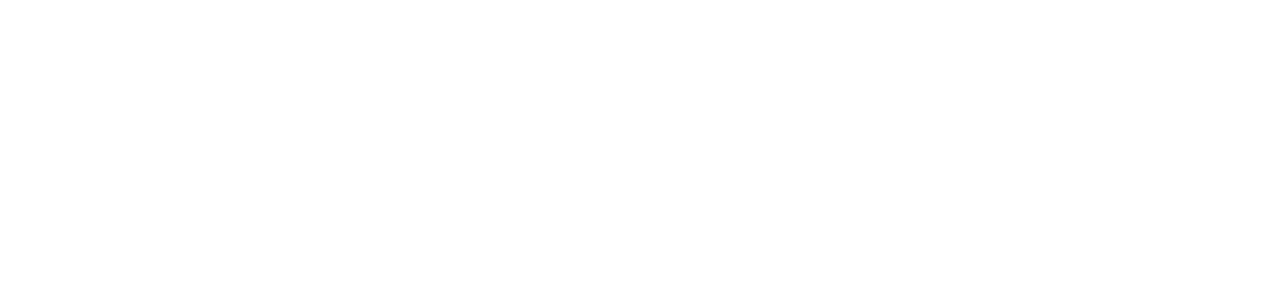
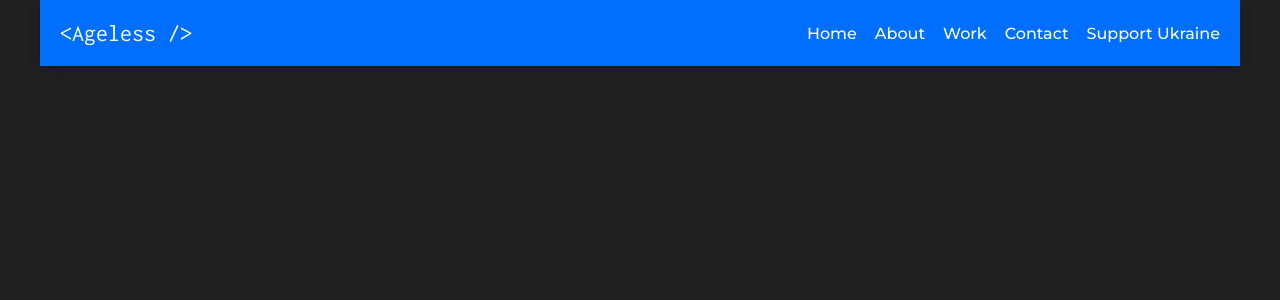
Before and after one commit to agelesskid/portfolio-v2, a React (Vite) app: page / in a window 1280 px wide. Shown: the top 300 px of the page. Built offline with nearby package versions, Linux system fonts and the light colour scheme.

Commit message:
added Header component and styles to it

```diff
--- a/index.html
+++ b/index.html
@@ -4,7 +4,7 @@
     <meta charset="UTF-8" />
     <link rel="preconnect" href="https://fonts.googleapis.com">
     <link rel="preconnect" href="https://fonts.gstatic.com" crossorigin>
-    <link href="https://fonts.googleapis.com/css2?family=Montserrat:wght@400;500;700&display=swap" rel="stylesheet">
+    <link href="https://fonts.googleapis.com/css2?family=Inconsolata&family=Montserrat:wght@400;500;700&display=swap" rel="stylesheet">
     <meta name="viewport" content="width=device-width, initial-scale=1.0" />
     <title>Ageless Personal Page</title>
   </head>
--- a/src/App.jsx
+++ b/src/App.jsx
@@ -1,5 +1,7 @@
+import Header from "./Components/Header"
+
 export default function App() {
   return (
-    <></>
+    <Header />
   )
 }
--- /dev/null
+++ b/src/Components/Header.jsx
@@ -0,0 +1,16 @@
+export default function Header() {
+    return (
+        <header>
+            <h2 className="logo">{"<Ageless />"}</h2>
+            <nav>
+                <ul>
+                    <li><a href="#home">Home</a></li>
+                    <li><a href="#about">About</a></li>
+                    <li><a href="#work">Work</a></li>
+                    <li><a href="#contact">Contact</a></li>
+                    <li className="help"><a href="https://u24.gov.ua/">Support Ukraine</a></li>
+                </ul>
+            </nav>
+        </header>
+    )
+}
--- a/src/index.css
+++ b/src/index.css
@@ -1,6 +1,61 @@
+:root {
+  --dark-grey: #202020;
+  --light-grey: #444444;
+  --blue: #006eff;
+}
+
 * {
   box-sizing: border-box;
   margin: 0;
   padding: 0;
   font-family: 'Montserrat', sans-serif;
 }
+
+a {
+  color: #fff;
+  text-decoration: none;
+}
+
+li {
+  list-style: none;
+}
+
+body {
+  background-color: var(--dark-grey);
+  max-width: 1200px;
+  margin: 0 auto;
+}
+
+header {
+  width: 100%;
+  background-color: var(--blue);
+  display: flex;
+  justify-content: space-between;
+  align-items: center;
+  padding: 20px;
+  -webkit-box-shadow: 0px 2px 10px -5px rgba(21,6,5,1);
+  -moz-box-shadow: 0px 2px 10px -5px rgba(21,6,5,1);
+  box-shadow: 0px 2px 10px -5px rgba(21,6,5,1);
+}
+
+.logo {
+  font-family: 'Inconsolata', monospace;
+  color: #ffffff;
+  font-weight: 400;
+}
+
+header > nav {
+  width: 40%;
+  display: flex;
+  align-items: center;
+  justify-content: flex-end;
+}
+
+header > nav > ul {
+  display: flex;
+  gap: 18px;
+}
+
+header > nav > ul > li {
+  font-weight: 500;
+}
```
